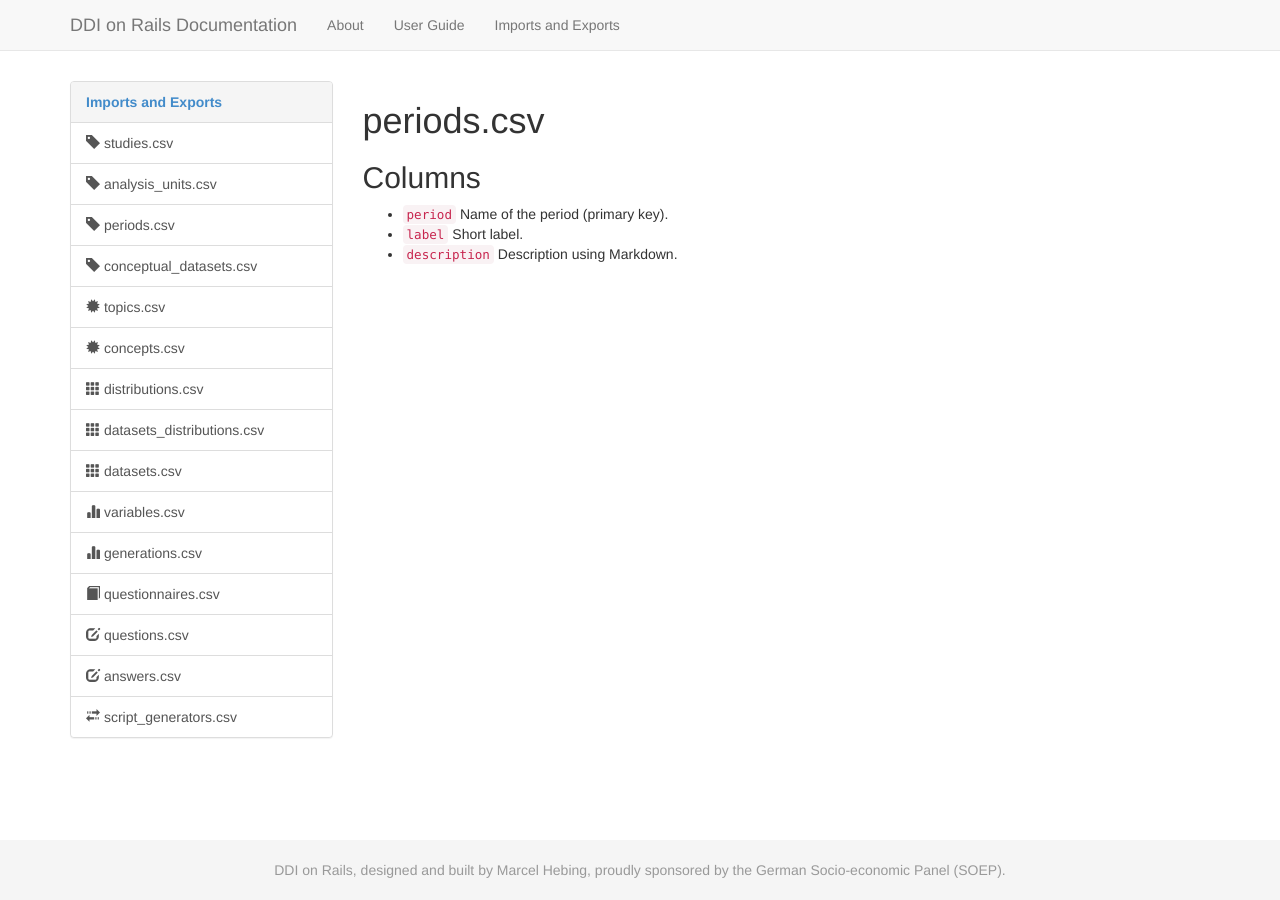
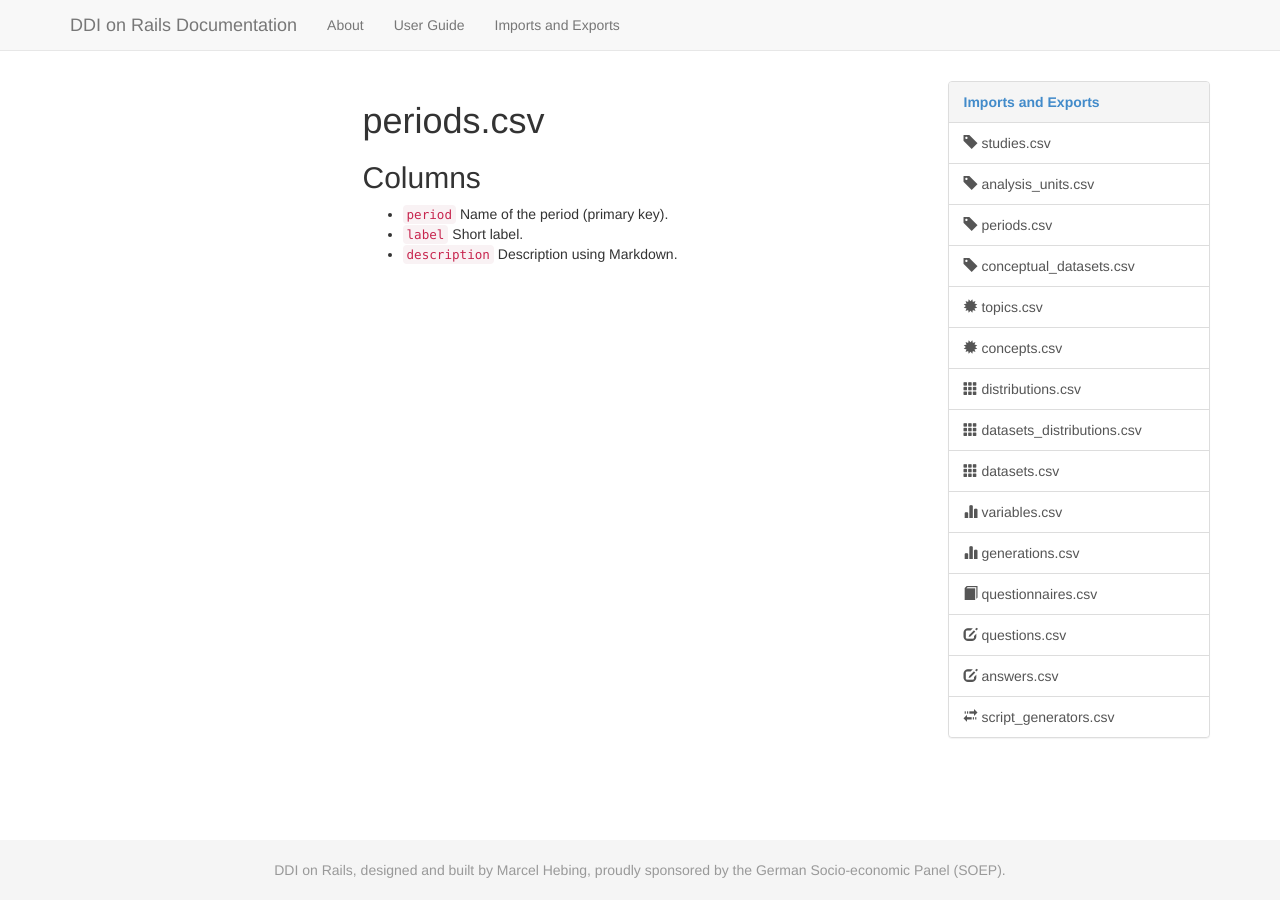
Before and after one commit to ddionrails/ddionrails.github.io, a Jekyll site: the page built from imports/periods_csv.markdown, in a window 1280 px wide. Built offline with Jekyll 4.4.1, drawn with Linux system fonts in a browser that asks for light colours; Markdown is read by kramdown in place of the engine named in the settings.

Commit message:
Minor changes

```diff
--- a/_layouts/imports.html
+++ b/_layouts/imports.html
@@ -13,11 +13,11 @@
     {% include navbar.html %}
     <div class="container" style="margin-top: 30px">
       <div class="row">
+        <div class="col-sm-6 col-sm-offset-3">
+          {{ content }}
+        </div>
         <div class="col-sm-3">
           {% include importlist.html %}
-        </div>
-        <div class="col-sm-9">
-          {{ content }}
         </div>
       </div>
     </div>
--- a/css/sticky-footer.css
+++ b/css/sticky-footer.css
@@ -13,7 +13,7 @@
   bottom: 0;
   width: 100%;
   /* Set the fixed height of the footer here */
-  height: 60px;
+  min-height: 60px;
   background-color: #f5f5f5;
 }
 
```
